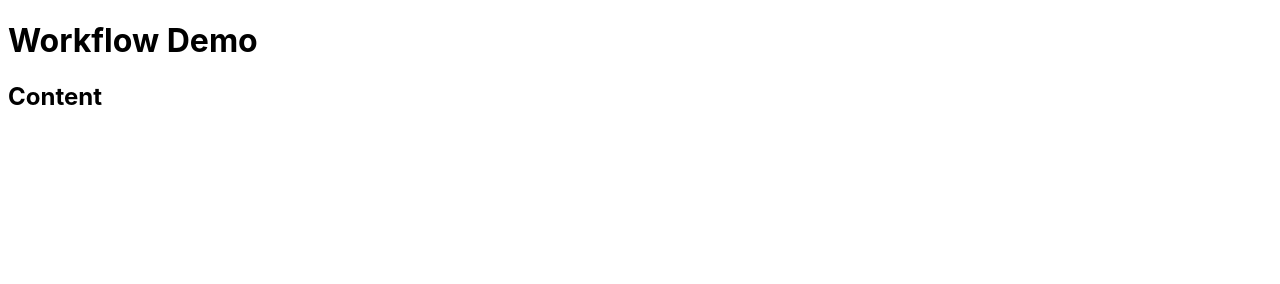
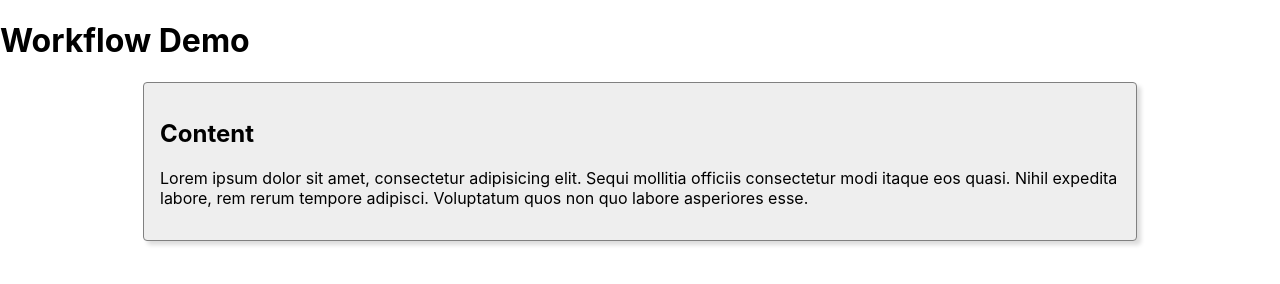
Before and after one commit to micha-alt/workflow-demo, a plain HTML site: page index.html in a window 1280 px wide. Drawn offline with Linux system fonts and the light colour scheme.

Commit message:
Some content styling.

```diff
--- a/css/styles.css
+++ b/css/styles.css
@@ -1,3 +1,17 @@
 html {
     font-family: -apple-system, BlinkMacSystemFont, 'Segoe UI', Roboto, Oxygen, Ubuntu, Cantarell, 'Open Sans', 'Helvetica Neue', sans-serif;
 }
+
+body {
+    margin: 0;
+}
+
+main {
+    background-color: #eee;
+    max-width: 960px;
+    margin: 0 auto;
+    border: 1px solid gray;
+    border-radius: 4px;
+    box-shadow: 4px 4px 4px #ddd;
+    padding: 1rem;
+}
--- a/index.html
+++ b/index.html
@@ -1,18 +1,26 @@
 <!DOCTYPE html>
 <html lang="en">
-<head>
-    <meta charset="UTF-8">
-    <meta http-equiv="X-UA-Compatible" content="IE=edge">
-    <meta name="viewport" content="width=device-width, initial-scale=1.0">
+  <head>
+    <meta charset="UTF-8" />
+    <meta http-equiv="X-UA-Compatible" content="IE=edge" />
+    <meta name="viewport" content="width=device-width, initial-scale=1.0" />
     <title>Document</title>
-    <link rel="stylesheet" href="css/styles.css">
-</head>
-<body>
+    <link rel="stylesheet" href="css/styles.css" />
+  </head>
+  <body>
     <header>
-        <h1>Workflow Demo</h1>
+      <h1>Workflow Demo</h1>
     </header>
     <main>
+      <section>
         <h2>Content</h2>
+        <p>
+          Lorem ipsum dolor sit amet, consectetur adipisicing elit. Sequi
+          mollitia officiis consectetur modi itaque eos quasi. Nihil expedita
+          labore, rem rerum tempore adipisci. Voluptatum quos non quo labore
+          asperiores esse.
+        </p>
+      </section>
     </main>
-</body>
+  </body>
 </html>
```
